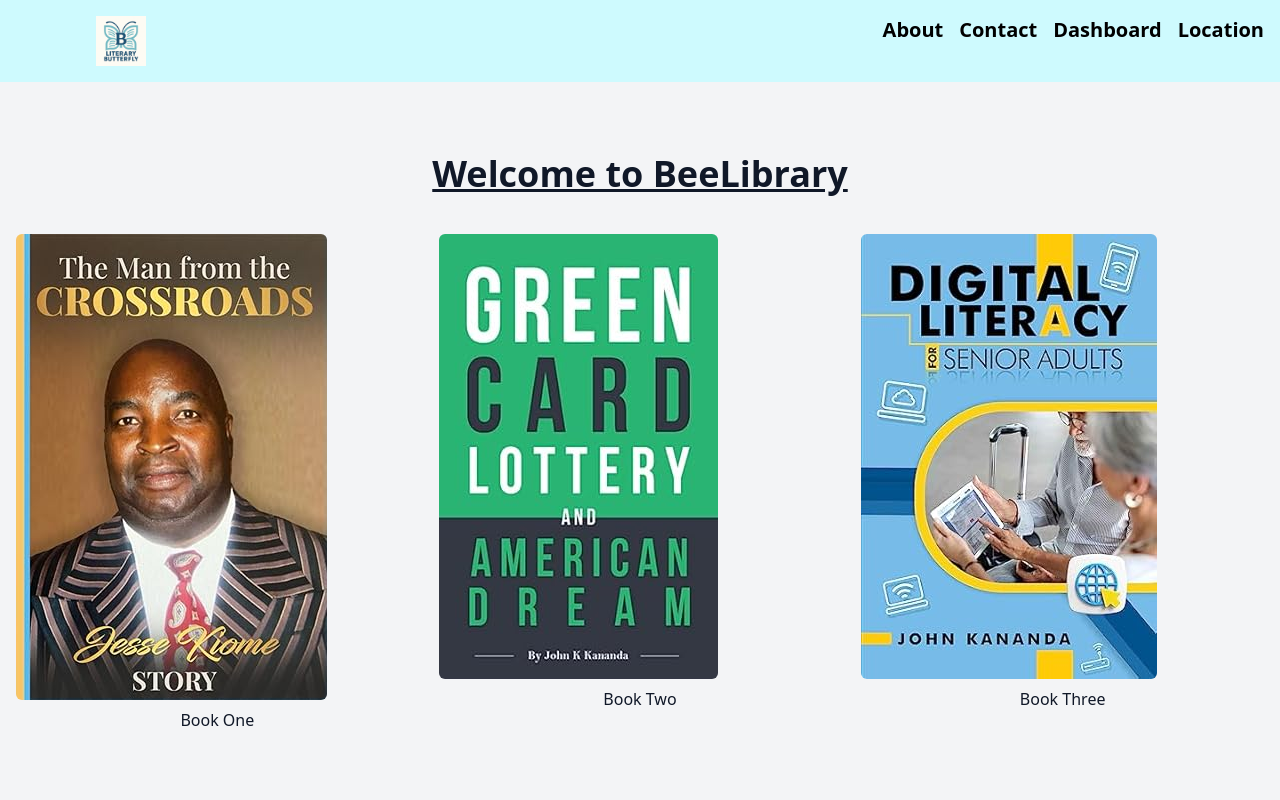
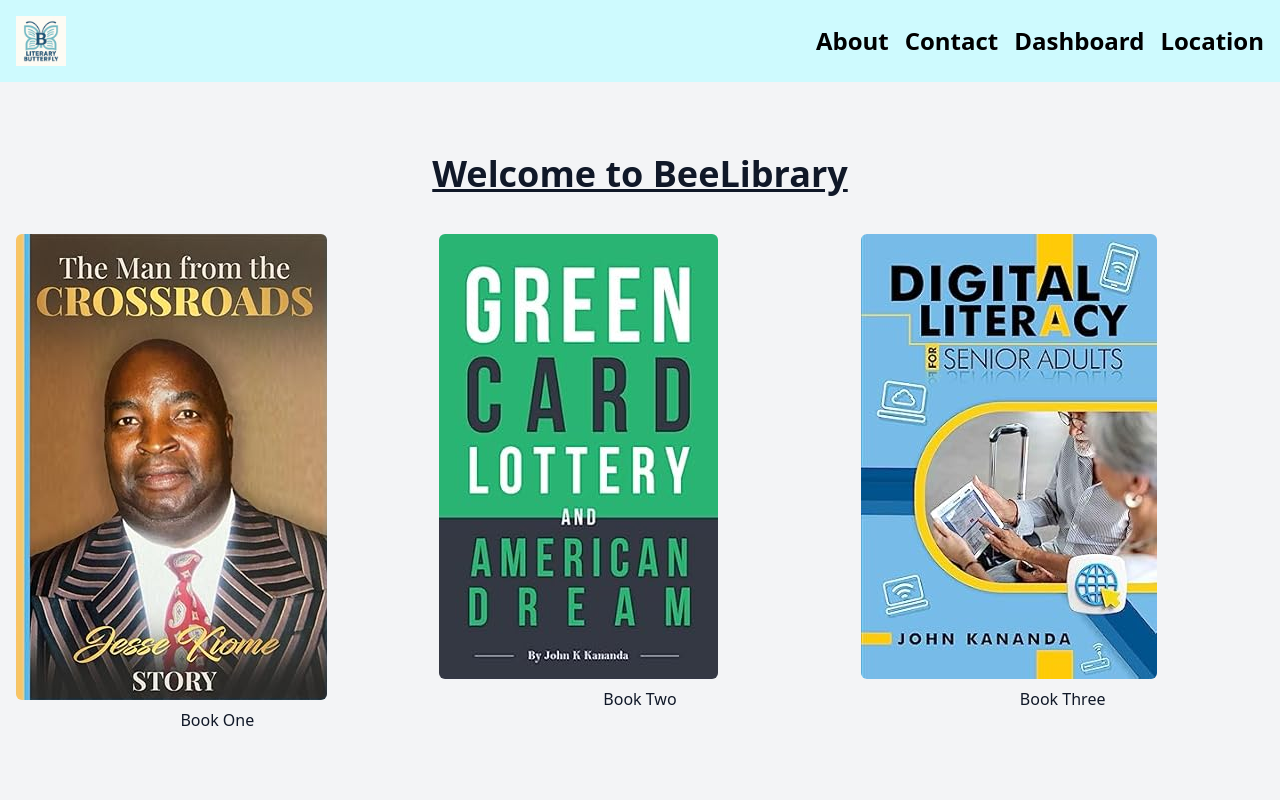
Before and after one commit to JKananda-code/beelibrary, a Next.js app: page / in a window 1280 px wide. Shown: the top 800 px of the page. Built offline with nearby package versions, Linux system fonts and the light colour scheme.

Commit message:
pm  on 15 June pm ajusted Logo

```diff
--- a/app/components/Navbar.tsx
+++ b/app/components/Navbar.tsx
@@ -6,23 +6,23 @@ import Image from "next/image";
 const Navbar = () => {
   return (
     <nav className="bg-cyan-100 text-black p-4">
-      <div className="container mx-auto flex justify-between pl-20">
+      <div className="container mx-auto flex justify-between items-center">
         <div>
         <Link href="/">
            <Image src="/BeeLogo.jpeg"
                 alt="Logo"
-                height={100}
+                height={50}
                 width={50}
                 />
         </Link>
-        </div>
-        <div className="flex justify-end space-x-4 text-xl font-bold ">
+       </div>
+        <div className="flex justify-between space-x-4 text-2xl font-bold ">
           <Link href="/about">About</Link>
           <Link href="/contact">Contact</Link>
           <Link href="/dashboard">Dashboard</Link>
           <Link href="/location">Location</Link>
         </div>
-      </div>
+        </div>
     </nav>
   );
 };
```
